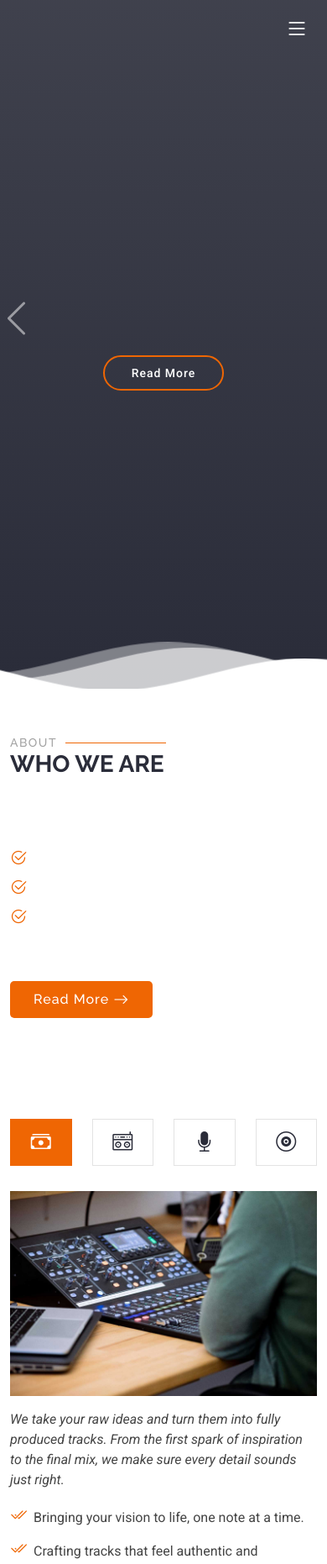
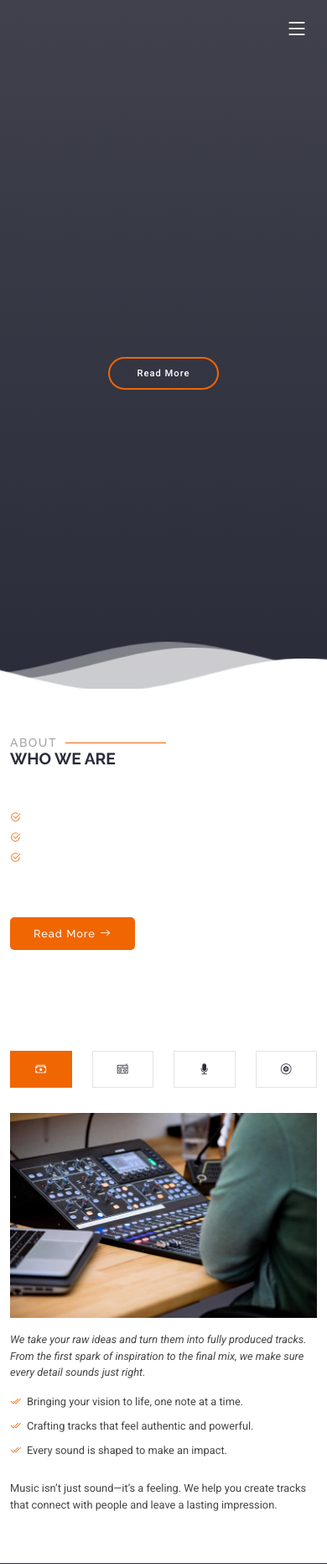
Before and after one commit to boluwatife-py/Kairos-Portfolio, a Django app: template templates/index.html in a window 390 px wide. Shown: the top 1862 px of the page at 84% size. Run offline with Django 3.2, Linux system fonts and the light colour scheme; the template is opened without the code that fills it, so the values that code supplies are empty; some libraries are stand-ins or nearby versions.

Commit message:
updated mq

```diff
--- a/templates/index.html
+++ b/templates/index.html
@@ -78,8 +78,20 @@
         font-size: 2rem !important;
       }
 
-      #hero p {
+      #hero p, #hero a {
         font-size: .8rem !important;
+      }
+      .section-title p{
+        font-size: 1.5rem !important;
+      }
+
+      .tre *{
+        font-size: .8rem !important;
+      }
+
+      #services .service-item{
+        padding-top: 30px;
+        padding-bottom: 30px;
       }
     }
 
@@ -111,13 +123,19 @@
         margin-bottom: 10px !important;
       }
 
-      #hero p {
-        font-size: .6rem !important;
+      #hero p, #hero a {
+        font-size: .7rem !important;
       }
 
       .carousel-control-next,
-      .carousel-control-previous {
+      .carousel-control-prev {
         display: none !important;
+      }
+      .section-title{
+        padding-bottom: 30px !important;
+      }
+      .section-title p{
+        font-size: 1.2rem !important;
       }
     }
   </style>
@@ -216,17 +234,14 @@
 
     <!-- About Section -->
     <section id="about" class="about section">
-
       <!-- Section Title -->
       <div class="container section-title" data-aos="fade-up">
         <h2>About</h2>
         <p>Who we are</p>
       </div><!-- End Section Title -->
 
-      <div class="container">
-
+      <div class="container tre">
         <div class="row gy-4">
-
           <div class="col-lg-6 content" data-aos="fade-up" data-aos-delay="100">
             <p>
               {{short_about}}
@@ -252,7 +267,7 @@
     <!-- Features Section -->
     <section id="features" class="features section">
 
-      <div class="container">
+      <div class="container tre">
 
         <ul class="nav nav-tabs row  d-flex" data-aos="fade-up" data-aos-delay="100">
           <li class="nav-item col-3">
@@ -543,7 +558,7 @@
         <p>What they are saying about us</p>
       </div><!-- End Section Title -->
 
-      <div class="container" data-aos="fade-up" data-aos-delay="100">
+      <div class="container tre" data-aos="fade-up" data-aos-delay="100">
 
         <div class="swiper init-swiper">
           <script type="application/json" class="swiper-config">
```
